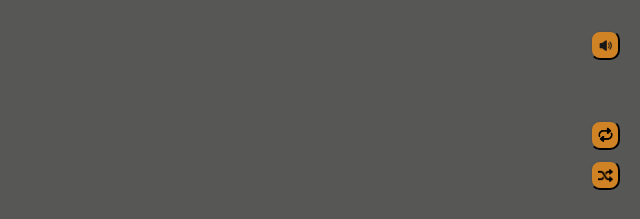
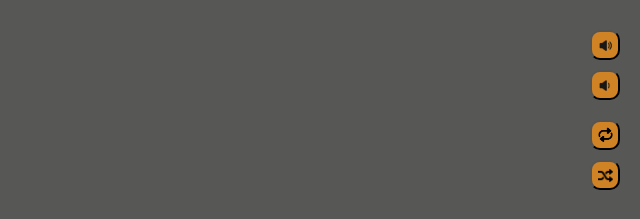
Before and after one commit to TXMJ1D/music-player-app, a website: page index.html in a window 1280 px wide. Shown: the part 450-669 px from the top of the page, 640-1280 px from the left. Drawn offline with Linux system fonts and the light colour scheme.

Commit message:
added UI for a volume down button by updating the html file and css file

```diff
--- a/index.html
+++ b/index.html
@@ -21,7 +21,8 @@
                     <div class ="progressFill"></div>
                 </div>
 
-                <button class="upVolumeBtn"></button>
+                <button class = "downVolumeBtn" ></button>
+                <button class= "upVolumeBtn"></button>
                 <button class = "shuffleBtn"></button>
                 <button class = "loopBtn"></button>
 
--- a/styles.css
+++ b/styles.css
@@ -154,6 +154,21 @@ body {
     border-radius: 10px;
  }
 
+ .downVolumeBtn{
+    position: fixed;
+    width: 30px;
+    height: 30px;
+    background-color: rgba(239, 143, 26, 0.8);
+    background-position: center;
+    background-repeat: no-repeat;
+    background-size: 25px;
+    background-image: url(assets/images/volumeDownBtn.png);
+    border-radius: 10px;
+    outline: none;
+    bottom: 250px;
+    right: 20px;
+}
+
  .upVolumeBtn{
     position: fixed;
     width: 30px;
```
Also changed, not shown: assets/96b88c7b-4f6e-4e6e-8115-bd7558fef365.png (deleted), assets/images/volumeDownBtn.png (added).
